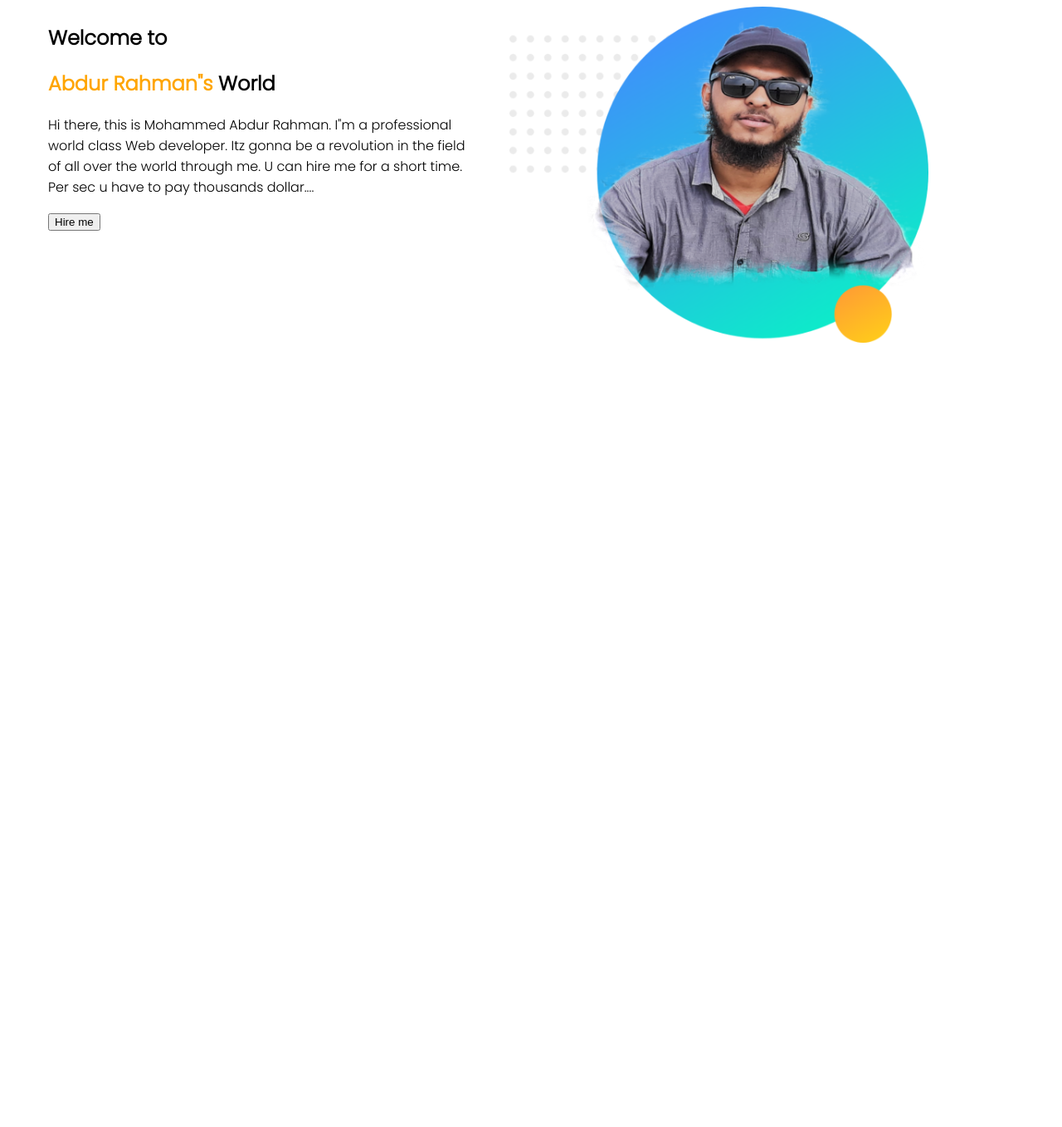
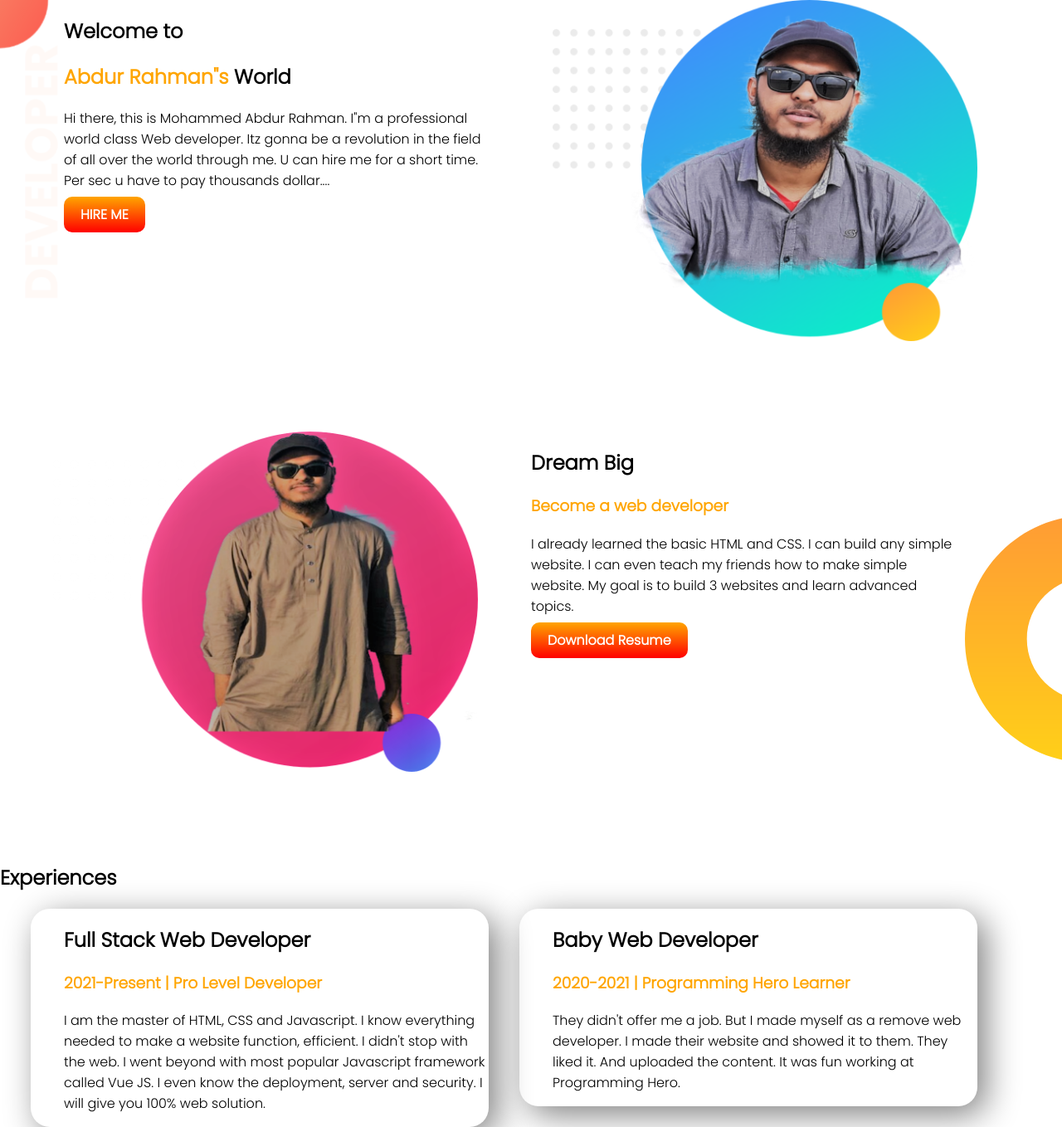
Before and after one commit to RazuAhmad/Web-portfolio, a plain HTML site: page index.html in a window 1280 px wide. Shown: the whole page at 83% size. Before the commit the page ends 800 px from the top, so only its background shows below. Drawn offline with Linux system fonts and the light colour scheme.

Commit message:
many things added

```diff
--- a/index.html
+++ b/index.html
@@ -11,18 +11,44 @@
 </head>
 <body>
 
-        <section>
+        <section class="top-banner">
         <div class="half-width">
     <h1>Welcome to</h1>
     <h1>
          <span class="name-highlight">Abdur Rahman"s</span> World
     </h1>
     <p>Hi there, this is Mohammed Abdur Rahman. I"m a professional world class Web developer. Itz gonna be a revolution in the field of all over the world through me. U can hire me for a short time. Per sec u have to pay thousands dollar....</p>
-    <button>Hire me</button>
+    <a class="link-button" target="_blank" href="https://www.linkedin.com/in/abdur-rahman-razu-1303b4183/"> HIRE ME</a>
     </div>
     <div class="half-width">
-        <img src="profile.png"/>
+        <img src="images/profile.png"/>
     </div>
+    </section>
+    <section class="second-background">
+        <div class="second-part">
+            <img src="images/webdev.png"/>
+        </div>
+        <div class="second-part">
+            <h1>Dream Big</h1>
+            <h3>Become a web developer</h3>
+            <p>I already learned the basic HTML and CSS. I can build any simple website. I can even teach my friends how to make simple website. My goal is to build 3 websites and learn advanced topics.</p>
+            <a class="link-button" href="https://www.linkedin.com/in/abdur-rahman-razu-1303b4183/" target="_blank">Download Resume</a>
+        </div>
+    </section>
+    <section class="third-part">
+        <h2>Experiences</h2>
+        <div class="half-width box-shadow">
+            <h1>Full Stack Web Developer</h1>
+            <h3>2021-Present | Pro Level Developer</h3>
+            <p>I am the master of HTML, CSS and Javascript. I know everything needed to make a website function, efficient. I didn't stop with the web. I went beyond with most popular Javascript framework called Vue JS. I even know the deployment, server and security. I will give you 100% web solution.</p>
+
+        </div>
+        <div class="half-width box-shadow">
+            <h1>Baby Web Developer</h1>
+            <h3>2020-2021 | Programming Hero Learner</h3>
+            <p>They didn't offer me a job. But I made myself as a remove web developer. I made their website and showed it to them. They liked it. And uploaded the content. It was fun working at Programming Hero.</p>
+
+        </div>
     </section>
 
 </body>
--- a/style.css
+++ b/style.css
@@ -1,5 +1,6 @@
 body{
     font-family: 'Poppins', sans-serif;
+    margin: 0;
 }
 .name-highlight{
     color: orange;
@@ -8,7 +9,7 @@ body{
     width: 40%;
     float: left;
     padding-left: 40px;
-    margin-left: 10px;
+    margin-left: 37px;
 
 
 
@@ -16,3 +17,47 @@ body{
 .half-width img{
     width: 100%;
 }
+.top-banner{
+    background-image: url("images/top-banner.png");
+    height: 500px;
+    background-repeat: no-repeat;
+    margin-bottom: 20px;
+
+}
+.link-button{
+    text-decoration: none;
+    background-image:linear-gradient(orange, red);
+    color: white;
+    padding: 10px 20px;
+    border-radius: 10px;
+    font-weight: 700;
+}
+.link-button:hover{
+    background-image: thistle, yellow;
+}
+.second-part{
+    width: 40%;
+    float: left;
+    margin-left: 5%;
+
+
+}
+.second-part img{
+    width: 100%;
+}
+.second-background{
+    background-image: url("images/dream-bg.png");
+    height: 500px;
+    background-repeat: no-repeat;
+    background-position: right;
+}
+h3{
+    color: orange;
+}
+.box-shadow{
+    box-shadow: 10px 10px 40px gray;
+    border-radius: 23px;
+}
+.box-shadow:hover{
+    box-shadow: 13px 13px 46px rgb(55, 0, 255);
+}
```
Also changed, not shown: images/dream-bg.png (added), images/profile.png (renamed from profile.png), images/top-banner.png (added), images/webdev.png (added).
